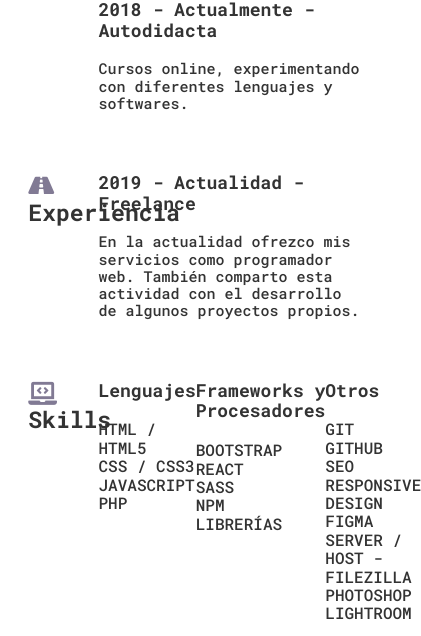
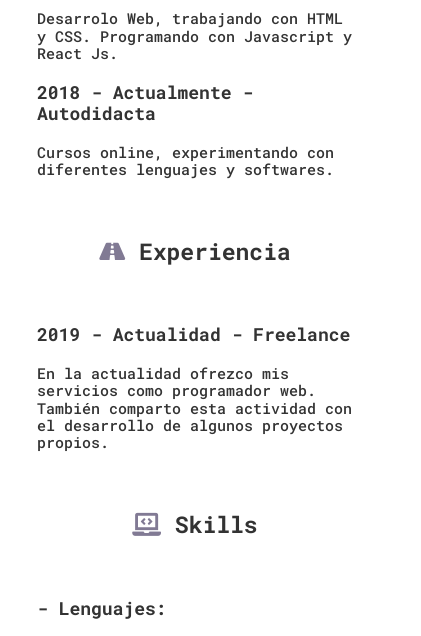
Before and after one commit to r-urchi/Portfolio, a website: page curriculum.html in a window 390 px wide. Shown: the part 822-1458 px from the top of the page, 421 px wide, since content can reach past the window. Drawn offline with Linux system fonts and the light colour scheme.

Commit message:
cv responsive

```diff
--- a/css/_responsive.sass
+++ b/css/_responsive.sass
@@ -47,6 +47,29 @@
   .redes-sociales__enlace
     margin: 10px
 
+  .curriculum__articulo
+    width: 100%
+    height: 100%
+    display: flex
+    justify-content: center
+    flex-direction: column
+    align-items: center
+    transition: .2s all ease
+    &:hover
+        background: rgba(0, 0, 0, .1)
+    .curriculum__titulo
+      width: 90%
+      text-align: center
+    .curriculum__descripcion
+      width: 90%
+
+  .curriculum__articulo .curriculum__descripcion-listas
+      width: 90%
+      flex-direction: column
+      align-items: flex-start
+      .curriculum__grupo
+        margin-bottom: 18px
+
 @media (max-width: 400px)
 
   .cv .cv__boton a
--- a/curriculum.html
+++ b/curriculum.html
@@ -99,7 +99,7 @@
 
         <div class="curriculum__descripcion-listas">
           <div class="curriculum__grupo">
-            <h4>Lenguajes</h4>
+            <h4>- Lenguajes:</h4>
             <ul>
               <li>HTML / HTML5</li>
               <li>CSS / CSS3</li>
@@ -109,7 +109,7 @@
           </div>
 
           <div class="curriculum__grupo">
-            <h4>Frameworks y Procesadores</h4>
+            <h4>- Frameworks y Procesadores:</h4>
             <ul>
               <li>BOOTSTRAP</li>
               <li>REACT</li>
@@ -120,7 +120,7 @@
           </div>
 
           <div class="curriculum__grupo">
-            <h4>Otros</h4>
+            <h4>- Otros:</h4>
             <ul>
               <li>GIT</li>
               <li>GITHUB</li>
```
Also changed, not shown: css/main.css, 1 other file.
